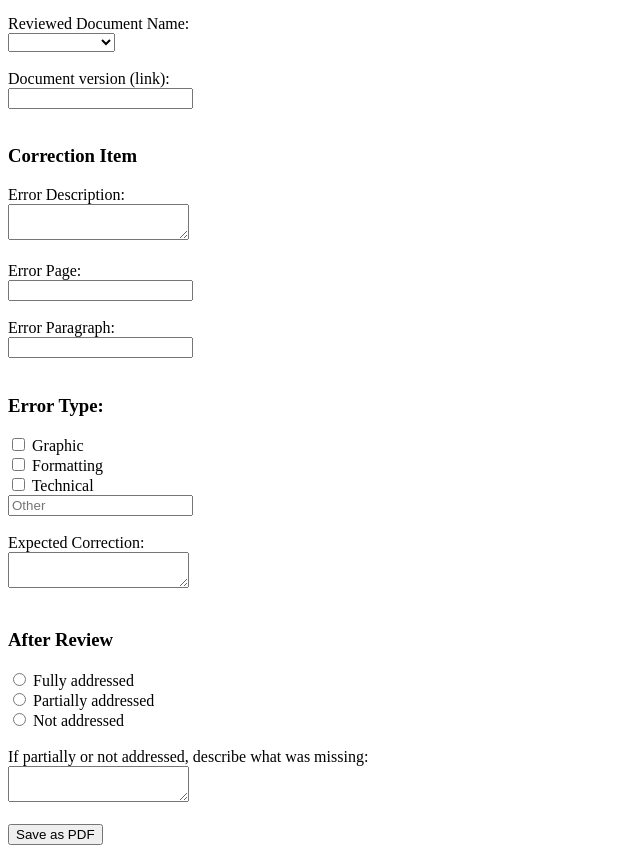
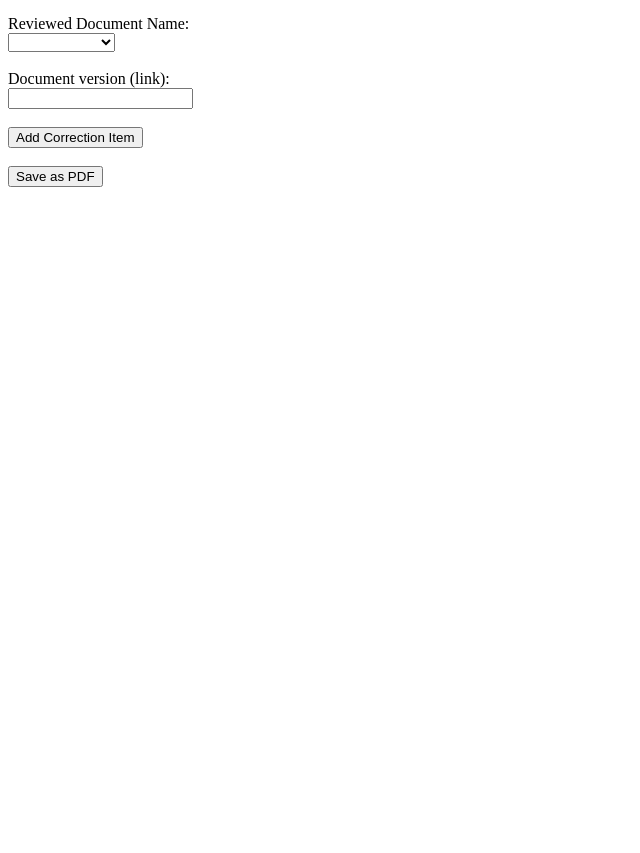
Before and after one commit to Isisesth/form-corrections, a plain HTML site: page index.html in a window 1280 px wide. Shown: the part 404-1257 px from the top of the page, without its empty margins (0-640 px from the left). After the commit the page ends 800 px from the top, so only its background shows below. Drawn offline with nearby package versions, Linux system fonts and the light colour scheme.

Commit message:
Update index.html

```diff
--- a/index.html
+++ b/index.html
@@ -4,6 +4,13 @@
   <meta charset="UTF-8">
   <title>Correction Checklist</title>
   <script src="https://cdnjs.cloudflare.com/ajax/libs/jspdf/2.5.1/jspdf.umd.min.js"></script>
+  <style>
+    .correction-group {
+      border: 1px solid #ccc;
+      padding: 10px;
+      margin-bottom: 15px;
+    }
+  </style>
 </head>
 <body>
   <h1>Correction Checklist – Legal Documents</h1>
@@ -52,37 +59,53 @@
     <label>Document version (link):</label><br>
     <input type="url" name="version_link"><br><br>
 
-    <h3>Correction Item</h3>
-    <label>Error Description:</label><br>
-    <textarea name="error_description"></textarea><br><br>
+    <div id="correction-items-container"></div>
 
-    <label>Error Page:</label><br>
-    <input type="text" name="error_page"><br><br>
-
-    <label>Error Paragraph:</label><br>
-    <input type="text" name="error_paragraph"><br><br>
-
-    <h3>Error Type:</h3>
-    <input type="checkbox" name="error_type" value="Graphic"> Graphic<br>
-    <input type="checkbox" name="error_type" value="Formatting"> Formatting<br>
-    <input type="checkbox" name="error_type" value="Technical"> Technical<br>
-    <input type="text" name="other_errors" placeholder="Other"><br><br>
-
-    <label>Expected Correction:</label><br>
-    <textarea name="expected_correction"></textarea><br><br>
-
-    <h3>After Review</h3>
-    <input type="radio" name="status" value="Fully addressed"> Fully addressed<br>
-    <input type="radio" name="status" value="Partially addressed"> Partially addressed<br>
-    <input type="radio" name="status" value="Not addressed"> Not addressed<br><br>
-
-    <label>If partially or not addressed, describe what was missing:</label><br>
-    <textarea name="missing_details"></textarea><br><br>
-
+    <button type="button" onclick="addCorrectionItem()">Add Correction Item</button><br><br>
     <button type="button" onclick="generatePDF()">Save as PDF</button>
   </form>
 
   <script>
+    let itemIndex = 0;
+
+    function addCorrectionItem() {
+      const container = document.getElementById("correction-items-container");
+
+      const html = `
+        <div class="correction-group">
+          <h3>Correction Item ${itemIndex + 1}</h3>
+          <label>Error Description:</label><br>
+          <textarea name="error_description_${itemIndex}"></textarea><br><br>
+
+          <label>Error Page:</label><br>
+          <input type="text" name="error_page_${itemIndex}"><br><br>
+
+          <label>Error Paragraph:</label><br>
+          <input type="text" name="error_paragraph_${itemIndex}"><br><br>
+
+          <label>Error Type:</label><br>
+          <input type="checkbox" name="error_type_${itemIndex}" value="Graphic"> Graphic<br>
+          <input type="checkbox" name="error_type_${itemIndex}" value="Formatting"> Formatting<br>
+          <input type="checkbox" name="error_type_${itemIndex}" value="Technical"> Technical<br>
+          <input type="text" name="other_errors_${itemIndex}" placeholder="Other"><br><br>
+
+          <label>Expected Correction:</label><br>
+          <textarea name="expected_correction_${itemIndex}"></textarea><br><br>
+
+          <label>After Review:</label><br>
+          <input type="radio" name="status_${itemIndex}" value="Fully addressed"> Fully addressed<br>
+          <input type="radio" name="status_${itemIndex}" value="Partially addressed"> Partially addressed<br>
+          <input type="radio" name="status_${itemIndex}" value="Not addressed"> Not addressed<br><br>
+
+          <label>If partially or not addressed, what was missing?</label><br>
+          <textarea name="missing_details_${itemIndex}"></textarea><br><br>
+        </div>
+      `;
+
+      container.insertAdjacentHTML("beforeend", html);
+      itemIndex++;
+    }
+
     async function generatePDF() {
       const { jsPDF } = window.jspdf;
       const doc = new jsPDF();
```
